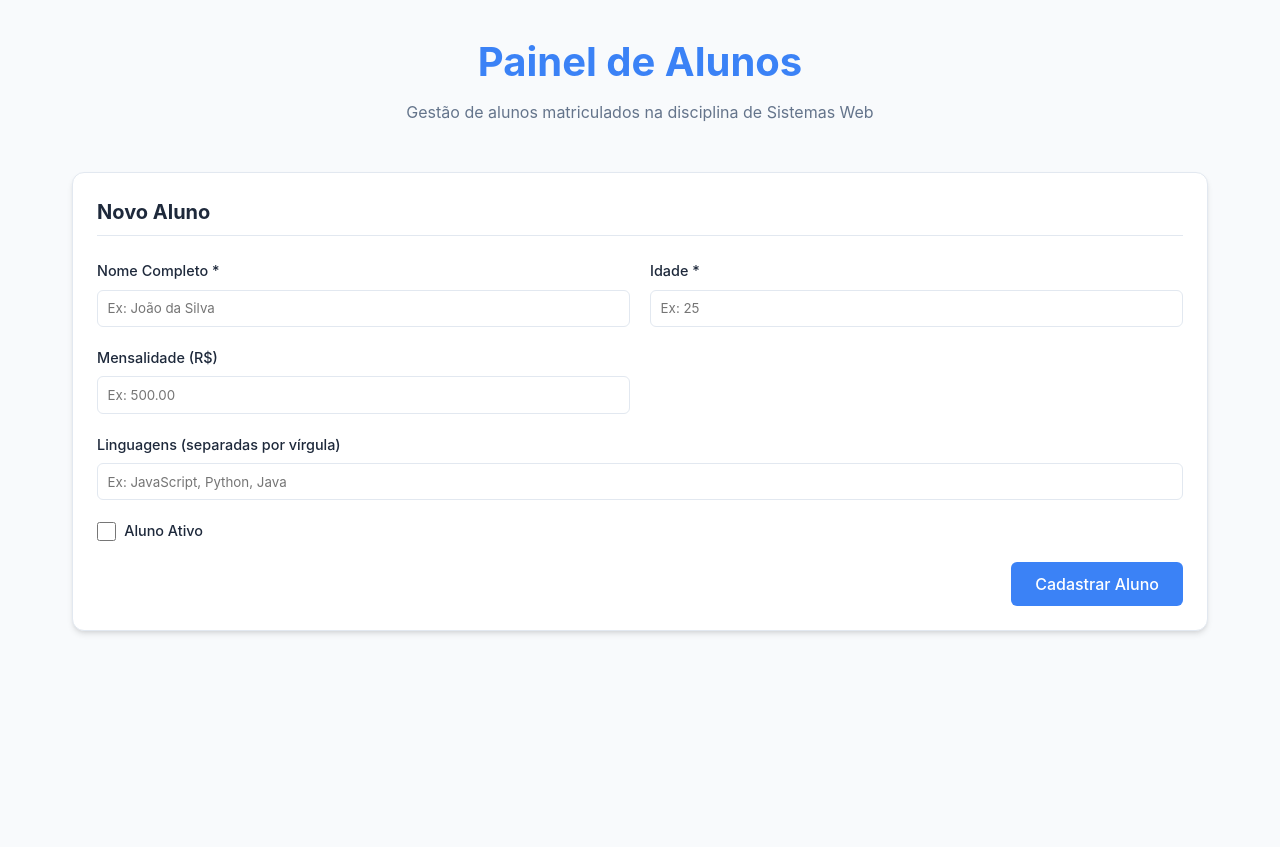
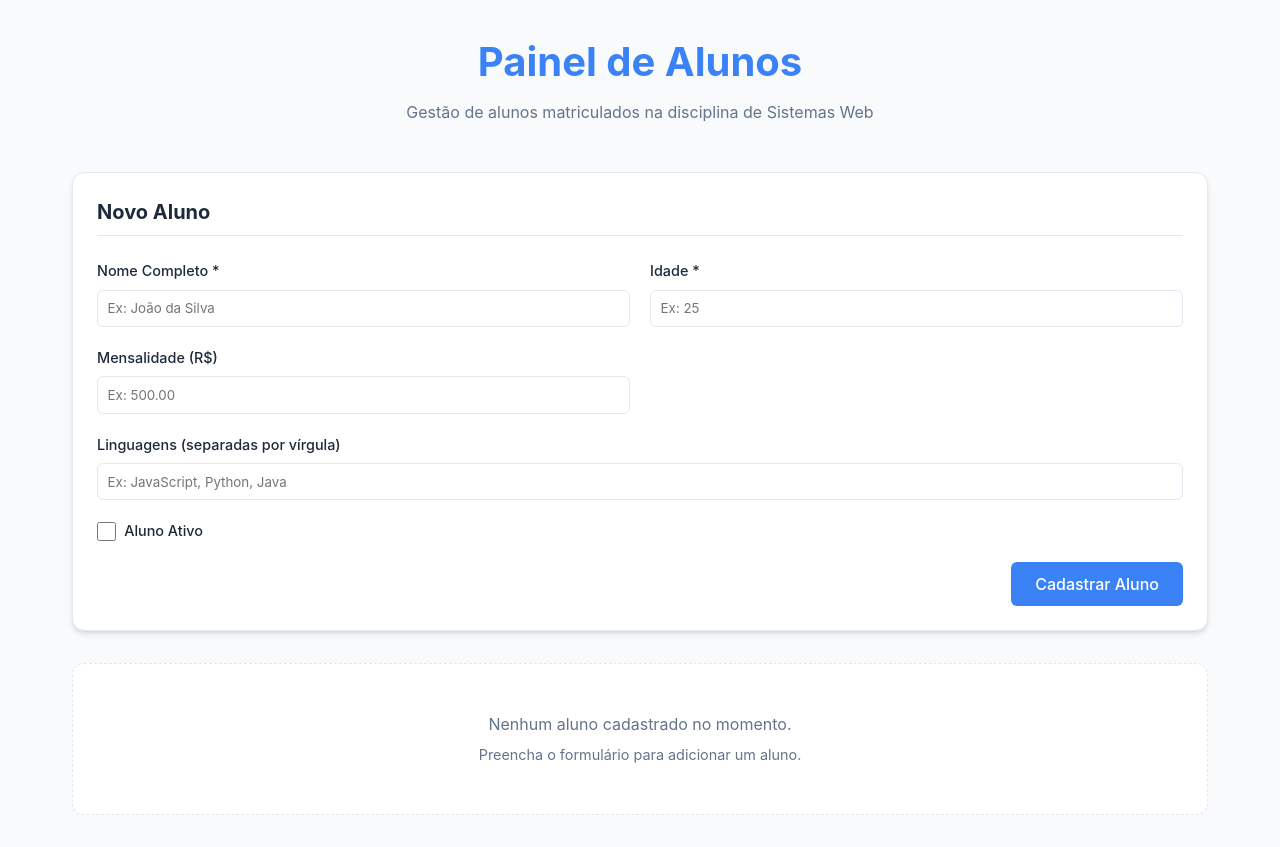
Before and after one commit to joaopichetti/afya-programacao-sistemas-web-2026-01, a React (Vite) app in the folder aula-11/exemplo-react/: page / in a window 1280 px wide. Before the commit the page ends 800 px from the top, so only its background shows below. Built offline with nearby package versions, Linux system fonts and the light colour scheme.

Commit message:
Aula React: Criado componente AlunoList

```diff
--- a/aula-11/exemplo-react/src/App.jsx
+++ b/aula-11/exemplo-react/src/App.jsx
@@ -1,6 +1,6 @@
 import { useState } from "react";
 import './App.css';
-import AlunoCard from './components/AlunoCard';
+import AlunoList from './componentes/AlunoList';
 
 function App() {
   // Estado para armazenar a lista em memória
@@ -172,16 +172,11 @@ function App() {
         </section>
 
         <section className="list-section">
-          <div className='list-grid'>
-            {alunos.map((aluno) => (
-              <AlunoCard
-                key={aluno.id}
-                aluno={aluno}
-                callbackRemover={removerAluno}
-                callbackEditar={carregarAlunoParaEditar}
-              />
-            ))}
-          </div>
+          <AlunoList
+            alunos={alunos}
+            callbackRemover={removerAluno}
+            callbackEditar={carregarAlunoParaEditar}
+          />
         </section>
       </main>
     </div>
--- /dev/null
+++ b/aula-11/exemplo-react/src/componentes/AlunoList.jsx
@@ -0,0 +1,29 @@
+import AlunoCard from './AlunoCard';
+
+function AlunoList({ alunos, callbackRemover, callbackEditar }) {
+    if (alunos.length === 0) {
+        return (
+            <div className='empty-state'>
+                <p>Nenhum aluno cadastrado no momento.</p>
+                <p style={{ fontSize: '0.9rem', marginTop: '0.5rem' }}>
+                    Preencha o formulário para adicionar um aluno.
+                </p>
+            </div>
+        );
+    }
+
+    return (
+        <div className='list-grid'>
+            {alunos.map((aluno) => (
+              <AlunoCard
+                key={aluno.id}
+                aluno={aluno}
+                callbackRemover={callbackRemover}
+                callbackEditar={callbackEditar}
+              />
+            ))}
+        </div>
+    );
+}
+
+export default AlunoList;
```
